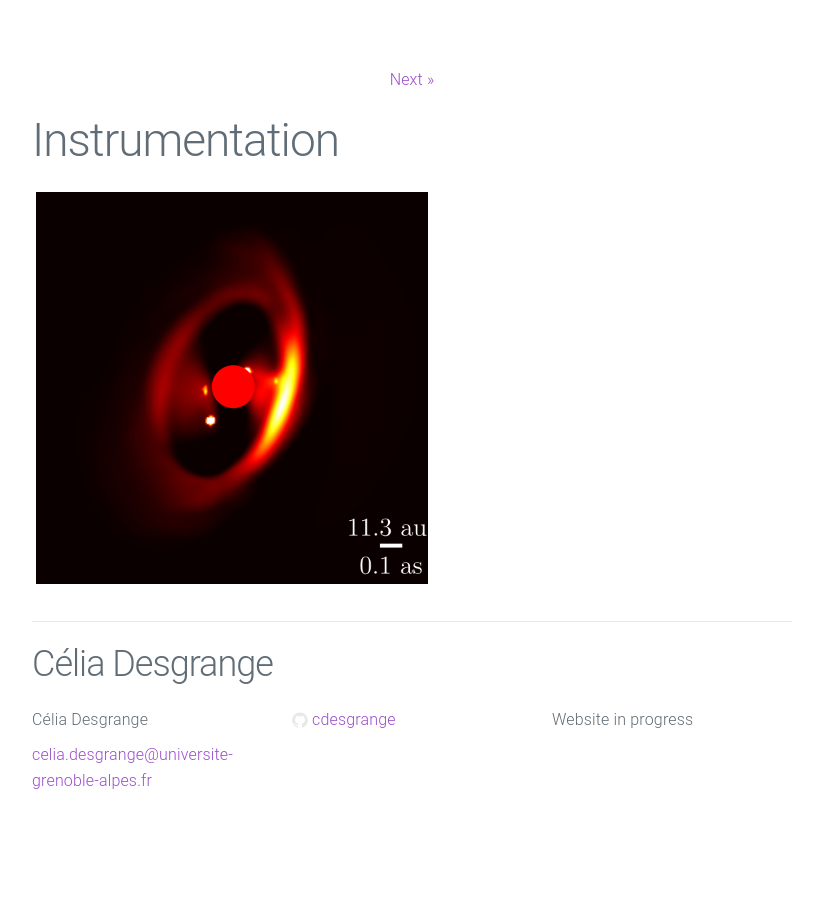
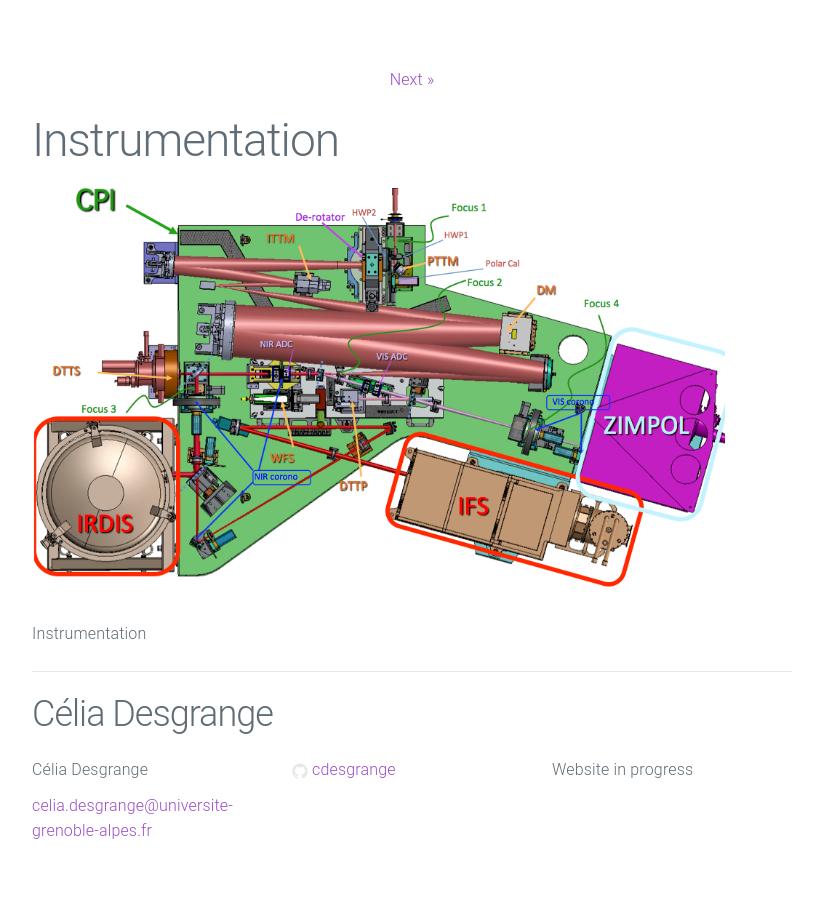
Before and after one commit to cdesgrange/cdesgrange.github.io, a Jekyll site: the page built from _posts/2022-04-24-instrumentation.markdown, in a window 1280 px wide. Shown: the part 249-1158 px from the top of the page, without its empty margins (228-1051 px from the left). Built offline with Jekyll 4.4.1, drawn with Linux system fonts in a browser that asks for light colours; before the commit the page ends 1107 px from its top, so only the background shows below that.

Commit message:
Update 2022-04-24-instrumentation.markdown

```diff
--- a/_posts/2022-04-24-instrumentation.markdown
+++ b/_posts/2022-04-24-instrumentation.markdown
@@ -2,7 +2,9 @@
 layout: post
 title:  "Instrumentation"
 date:   2022-04-24 15:39:40
-preview: fig/PDS_70-1.png
+preview: fig/sphere.jpeg
 ---
 
-<img src="/fig/PDS_70-1.png" height="400">
+<img src="/fig/sphere.jpeg"  height="400">
+
+Instrumentation
```
